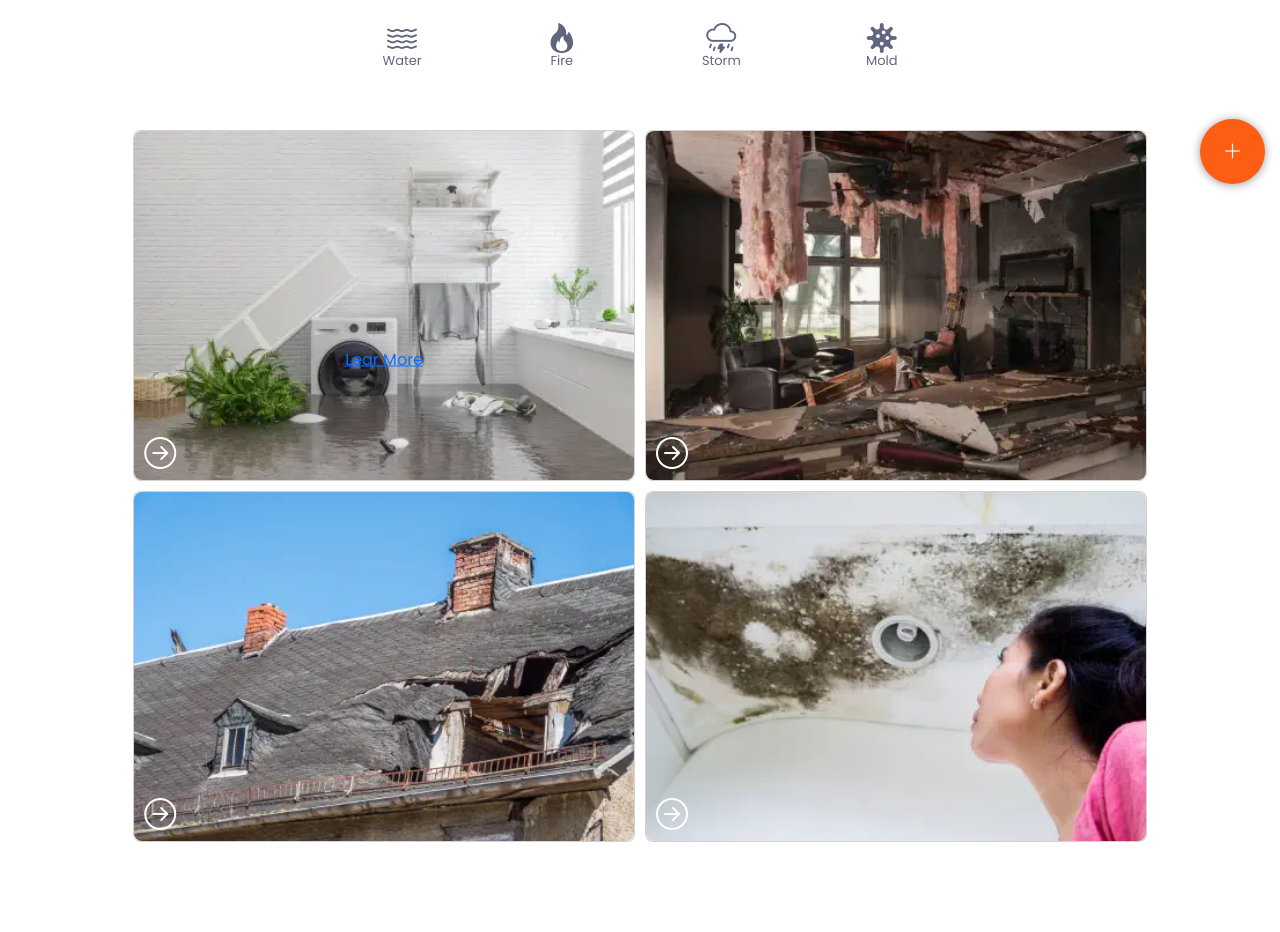
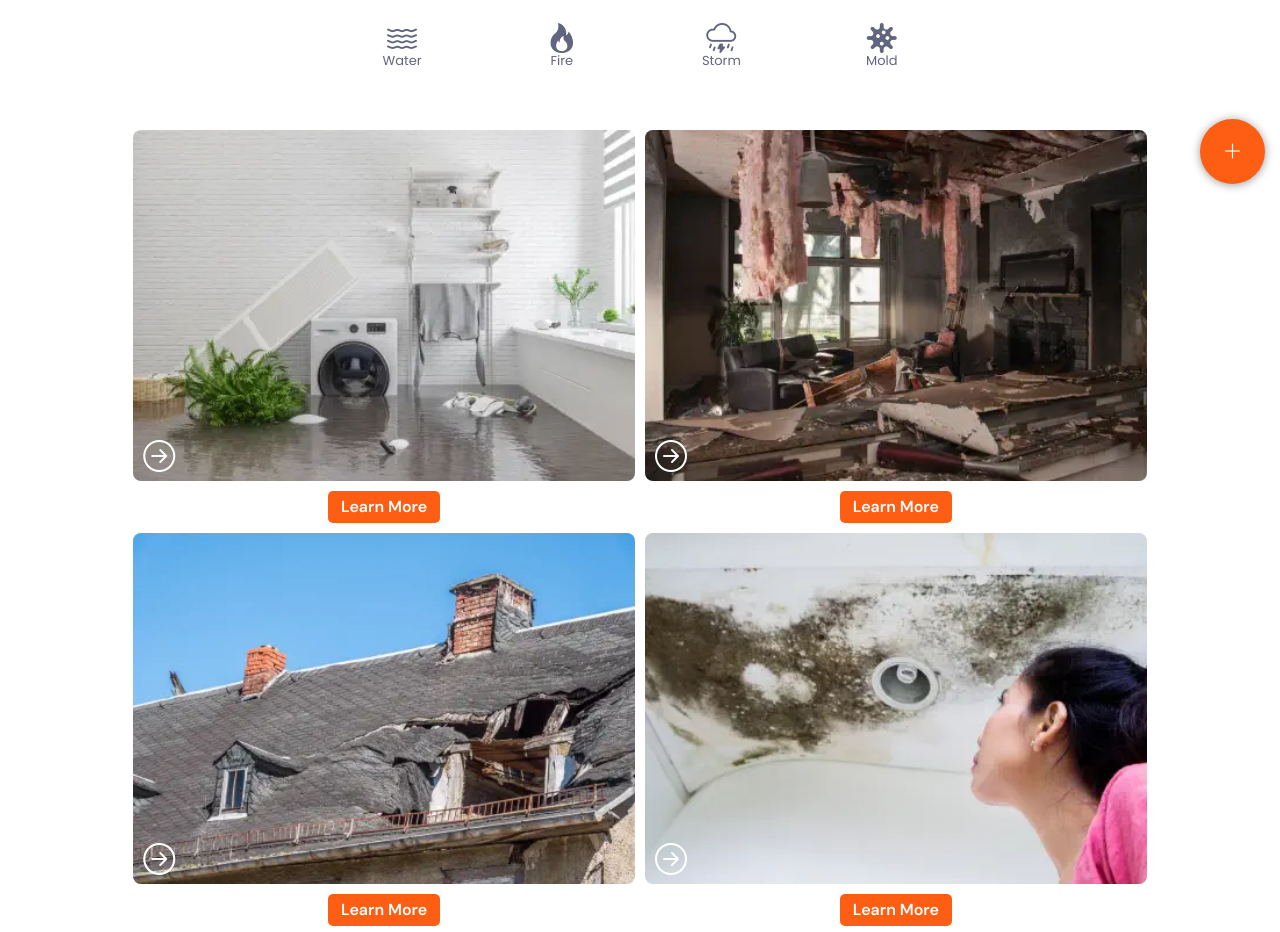
Before and after one commit to Lumaraseo/paramount, a website: page services.html in a window 1280 px wide. Shown: the part 601-1533 px from the top of the page. Drawn offline with nearby package versions, Linux system fonts and the light colour scheme.

Commit message:
add gsc and ga4

```diff
--- a/css/services.css
+++ b/css/services.css
@@ -67,6 +67,7 @@ main {
     border-radius: 8px;
     position: relative;
     cursor: pointer;
+    border: none;
 }
 
 
@@ -106,7 +107,10 @@ main {
 
 .card:hover::after {
     opacity: 1;
-    inset: 20px;
+    top: 20px;
+    right: 20px;
+    bottom: 50px;
+    left: 20px;
 }
 
 .content {
@@ -150,9 +154,29 @@ main {
     transform: translateY(0);
 }
 
+.cnt-buttonCardSer {
+    display: flex;
+    justify-content: center;
+    align-items: center;
+    margin-top: 10px;
+}
+.btnCardSer{
+    display: flex;
+    justify-content: center;
+    align-items: center;
+    font-family: "DM Sans", sans-serif;
+    height: 2rem;
+    width: 7rem;
+    border: none;
+    background-color: var(--Orange-general);
+    color: var(--White-general);
+    border-radius: 5px;
+    font-weight: 600;
+    text-decoration: none;
+}
 .arrow-icon {
     position: absolute;
-    bottom: 10px;
+    bottom: 50px;
     left: 10px;
     font-size: 2rem;
     color: var(--White-general);
@@ -463,6 +487,7 @@ main {
     .cnt-incosElements {
         width: 50%;
     }
+
     .sectionVirtues {
         margin: 80px 0 0;
     }
--- a/script.js
+++ b/script.js
@@ -12,30 +12,29 @@ close.addEventListener("click", () => {
   nav.classList.remove("visible");
 });
 
-
 /* Arrows that appear and disappear on service page cards */
 
-document.addEventListener('DOMContentLoaded', () => {
-  let cards = document.querySelectorAll('.card');
+document.addEventListener("DOMContentLoaded", () => {
+  let cards = document.querySelectorAll(".card");
 
-  const hideArrow = (arrowIcon) => arrowIcon.classList.add('hide-arrow');
-  const showArrow = (arrowIcon) => arrowIcon.classList.remove('hide-arrow');
+  const hideArrow = (arrowIcon) => arrowIcon.classList.add("hide-arrow");
+  const showArrow = (arrowIcon) => arrowIcon.classList.remove("hide-arrow");
 
-  cards.forEach(card => {
-      let arrowIcon = card.querySelector('.arrow-icon');
+  cards.forEach((card) => {
+    let arrowIcon = card.querySelector(".arrow-icon");
 
-      card.addEventListener('click', e => {
+    card.addEventListener("click", (e) => {
       e.stopPropagation();
       hideArrow(arrowIcon);
     });
 
-      card.addEventListener('mouseover', () => hideArrow(arrowIcon));
-      card.addEventListener('mouseout', () => showArrow(arrowIcon));
+    card.addEventListener("mouseover", () => hideArrow(arrowIcon));
+    card.addEventListener("mouseout", () => showArrow(arrowIcon));
   });
 
-  document.addEventListener('click', () => {
-      cards.forEach(card => {
-          let arrowIcon = card.querySelector('.arrow-icon');
+  document.addEventListener("click", () => {
+    cards.forEach((card) => {
+      let arrowIcon = card.querySelector(".arrow-icon");
       showArrow(arrowIcon);
     });
   });
@@ -45,23 +44,26 @@ document.addEventListener('DOMContentLoaded', () => {
 
 // JavaScript para activar la validación de Bootstrap 5
 (function () {
-  'use strict'
+  "use strict";
 
   // Obtén todos los formularios a los que queremos aplicar estilos de validación personalizados de Bootstrap
-  var forms = document.querySelectorAll('.needs-validation')
+  var forms = document.querySelectorAll(".needs-validation");
 
   // Itera sobre ellos y evita el envío
-  Array.prototype.slice.call(forms)
-      .forEach(function (form) {
-          form.addEventListener('submit', function (event) {
+  Array.prototype.slice.call(forms).forEach(function (form) {
+    form.addEventListener(
+      "submit",
+      function (event) {
         if (!form.checkValidity()) {
-                  event.preventDefault()
-                  event.stopPropagation()
+          event.preventDefault();
+          event.stopPropagation();
         }
 
-              form.classList.add('was-validated')
-          }, false)
-      })
+        form.classList.add("was-validated");
+      },
+      false
+    );
+  });
 })();
 
 /* Inicialización de EmailJS con tu publicKey */
@@ -69,7 +71,8 @@ document.addEventListener('DOMContentLoaded', () => {
 document.addEventListener("DOMContentLoaded", function () {
   const form = document.getElementById("contact-form");
 
-  if (form) { // Verifica si el formulario existe en la página actual
+  if (form) {
+    // Verifica si el formulario existe en la página actual
     form.addEventListener(
       "submit",
       function (event) {
@@ -116,3 +119,12 @@ document.addEventListener("DOMContentLoaded", function () {
     })();
   }
 });
+
+/* Google Analytic */
+
+window.dataLayer = window.dataLayer || [];
+function gtag() {
+  dataLayer.push(arguments);
+}
+gtag("js", new Date());
+gtag("config", "G-QHXX5RVJ86");
--- a/services.html
+++ b/services.html
@@ -4,6 +4,7 @@
 <head>
     <meta charset="UTF-8">
     <meta name="viewport" content="width=device-width, initial-scale=1.0">
+    <meta name="google-site-verification" content="9NU72-YIBeC2Xsp4yJDhQF2XUTkJg5uR0AJee9nabqE" />
     <title>Paramount</title>
     <link rel="stylesheet" href="css/reset.css">
     <link href="https://cdn.jsdelivr.net/npm/bootstrap@5.3.3/dist/css/bootstrap.min.css" rel="stylesheet"
@@ -13,6 +14,7 @@
     <link rel="stylesheet" href="css/header.css">
     <link rel="stylesheet" href="css/bt-floating.css">
     <link rel="stylesheet" href="css/footer.css">
+    <script async src="https://www.googletagmanager.com/gtag/js?id=G-QHXX5RVJ86"></script>
 </head>
 
 <body>
@@ -54,7 +56,8 @@
                     <li><a class="underline-text" href="contact.html">CONTACT</a></li>
                     <div class="ctn-aboutUs">
                         <a class="hiper" href="tel:+17866022217">
-                            <button class="btn-phoneHeader"><i class="iconCallToHeader bi-telephone-outbound-fill"></i>+1
+                            <button class="btn-phoneHeader"><i
+                                    class="iconCallToHeader bi-telephone-outbound-fill"></i>+1
                                 786-602-2217</button>
                         </a>
                     </div>
@@ -114,7 +117,9 @@
                             <h2 class="titleCard">Water Damage</h2>
                             <p>Quickly address water damage with our advanced extraction and drying techniques, ensuring
                                 your property's swift and thorough recovery</p>
-                                <a class="hiperLear">Lear More</a>
+                        </div>
+                        <div class="cnt-buttonCardSer">
+                            <a href="water.html" class="btnCardSer">Learn More</a>
                         </div>
                     </div>
                     <div class="card">
@@ -127,6 +132,9 @@
                             <p>Restore safety and comfort to your property with our comprehensive fire cleanup, smoke
                                 removal, and structural repair services.</p>
                         </div>
+                        <div class="cnt-buttonCardSer">
+                            <a href="fire.html" class="btnCardSer">Learn More</a>
+                        </div>
                     </div>
                     <div class="card">
                         <picture class="image-box">
@@ -138,6 +146,9 @@
                             <p>Responsive storm damage repair services to secure and restore your property, from
                                 emergency board-ups to debris cleanup</p>
                         </div>
+                        <div class="cnt-buttonCardSer">
+                            <a href="storm.html" class="btnCardSer">Learn More</a>
+                        </div>
                     </div>
                     <div class="card">
                         <picture class="image-box">
@@ -148,6 +159,9 @@
                             <h2 class="titleCard">Mold Damage</h2>
                             <p>Ensure a healthy environment with our mold inspection and removal services, focusing on
                                 thorough eradication and prevention.</p>
+                        </div>
+                        <div class="cnt-buttonCardSer">
+                            <a href="mold.html" class="btnCardSer">Learn More</a>
                         </div>
                     </div>
                 </div>
@@ -308,7 +322,8 @@
 
                     <div class="ctn-aboutUs">
                         <a href="tel:+1786-602-2217">
-                            <button class="btn-phone"><i class="iconCallTo bi-telephone-outbound-fill"></i>+1 786-602-2217</button>
+                            <button class="btn-phone"><i class="iconCallTo bi-telephone-outbound-fill"></i>+1
+                                786-602-2217</button>
                         </a>
                     </div>
 
@@ -359,5 +374,4 @@
         integrity="sha384-YvpcrYf0tY3lHB60NNkmXc5s9fDVZLESaAA55NDzOxhy9GkcIdslK1eN7N6jIeHz"
         crossorigin="anonymous"></script>
 </body>
-
 </html>
```
Lines whose indentation alone changed are shown as unchanged.
